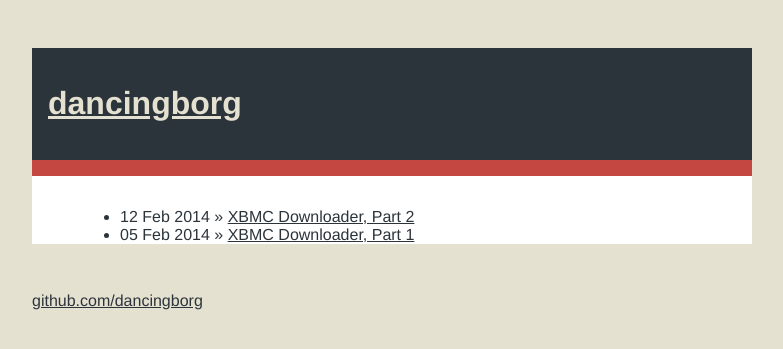
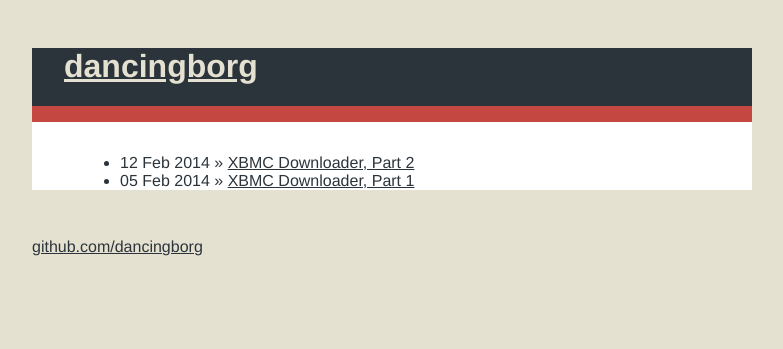
Before and after one commit to andre-abadi/andre-abadi.github.io, a Jekyll site: the page built from index.html, in a window 1280 px wide. Shown: the top 349 px of the page, without its empty margins (248-1031 px from the left). Built offline with Jekyll 4.4.1, drawn with Linux system fonts in a browser that asks for light colours; Markdown is read by kramdown in place of the engine named in the settings.

Commit message:
rem dup header

```diff
--- a/css/main.css
+++ b/css/main.css
@@ -41,11 +41,3 @@
     padding-left: 2em;
   }
 }
-
-.header {
-  background-color: #2C343B;
-  border-bottom: 1em solid #C44741;
-  padding: 1em;
-  color: #E5E1D1;
-  text-decoration: none;
-}
```
